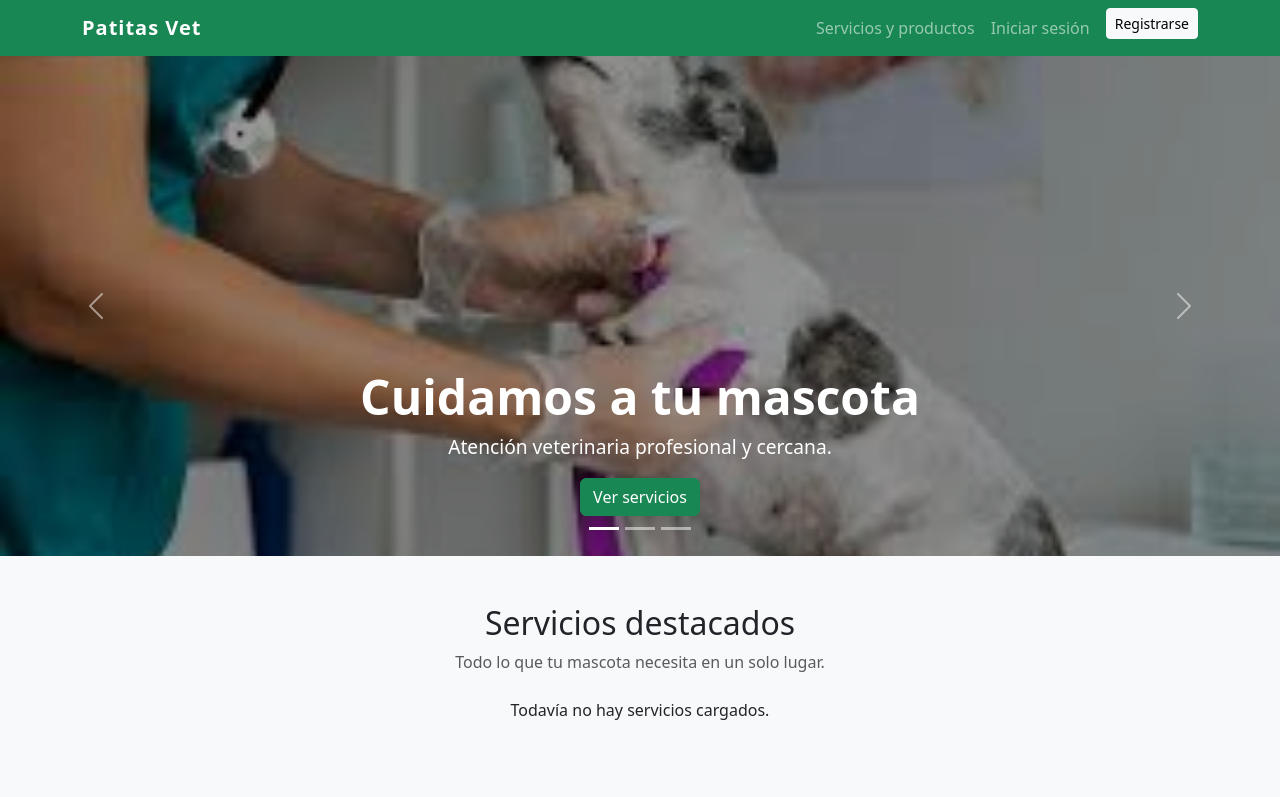
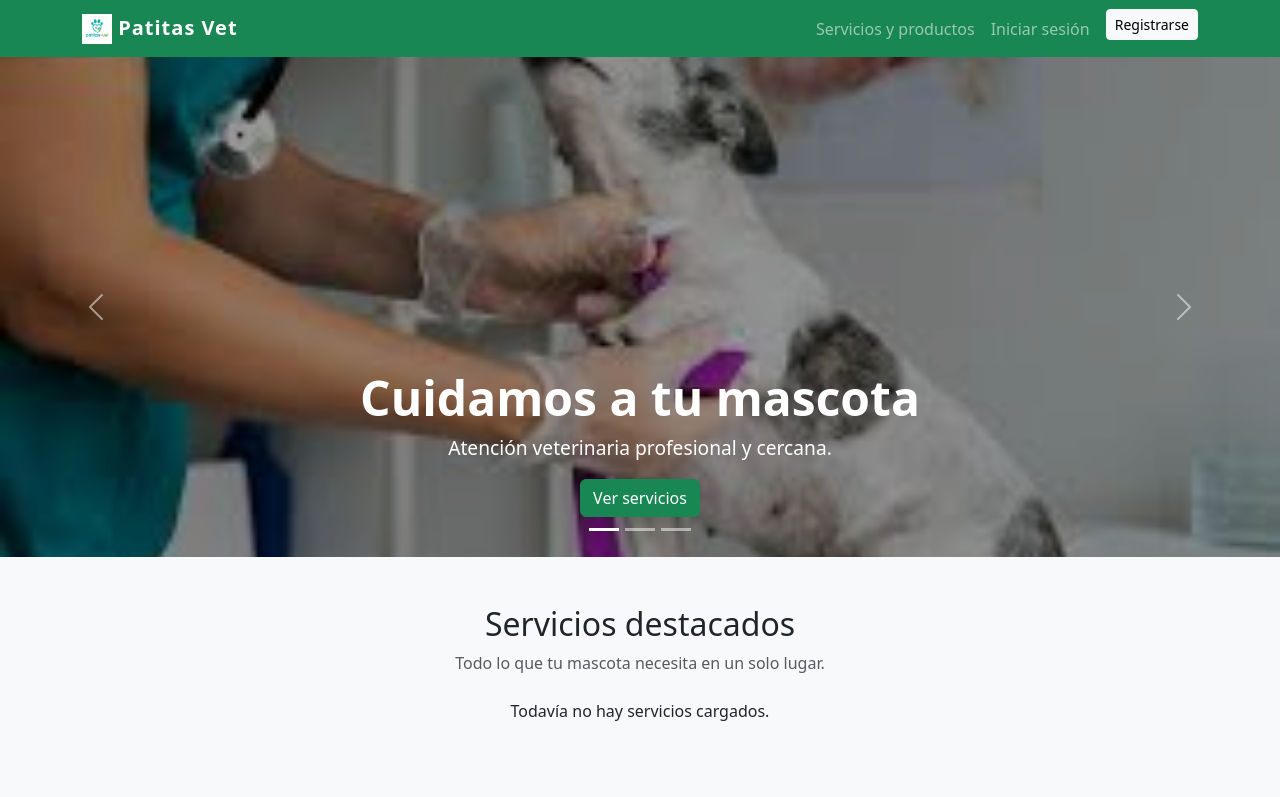
Before and after one commit to julitaiter/Patitas-Vet, a Django app: page / in a window 1280 px wide. Shown: the top 797 px of the page. Run offline with Django 5.2, Linux system fonts and the light colour scheme; data that the repository does not hold is empty.

Commit message:
Agregar imágenes para el carrusel y favicon en la plantilla base

```diff
--- a/templates/base.html
+++ b/templates/base.html
@@ -8,6 +8,8 @@
     <title>Patitas Vet</title>
 
     <meta name="viewport" content="width=device-width, initial-scale=1">
+    <!-- Favicon -->
+    <link rel="icon" type="image/x-icon" href="{% static 'img/icon/icon.ico' %}">
 
     <!-- Bootstrap CSS -->
     <link href="https://cdn.jsdelivr.net/npm/bootstrap@5.3.3/dist/css/bootstrap.min.css" rel="stylesheet">
@@ -21,6 +23,7 @@
     <nav class="navbar navbar-expand-lg navbar-dark bg-success">
         <div class="container">
             <a class="navbar-brand fw-bold" href="{% url 'index' %}">
+                <img src="{% static 'img/icon/icon.jpg' %}" alt="logo" width="30" height="30" class="d-inline-block align-text-top">
                 Patitas Vet
             </a>
 
--- a/templates/index.html
+++ b/templates/index.html
@@ -19,7 +19,7 @@
     <div class="carousel-inner">
 
         <div class="carousel-item active">
-            <img src="{% static 'img/carousel-1.jpg' %}" class="d-block w-100 carousel-img" alt="Veterinaria">
+            <img src="{% static 'img/carousel/1.jpg' %}" class="d-block w-100 carousel-img" alt="Veterinaria">
 
             <div class="carousel-caption d-none d-md-block">
                 <h1>Cuidamos a tu mascota</h1>
@@ -31,7 +31,7 @@
         </div>
 
         <div class="carousel-item">
-            <img src="{% static 'img/carousel-2.jpg' %}" class="d-block w-100 carousel-img" alt="Peluquería canina">
+            <img src="{% static 'img/carousel/2.jpg' %}" class="d-block w-100 carousel-img" alt="Peluquería canina">
 
             <div class="carousel-caption d-none d-md-block">
                 <h1>Peluquería canina</h1>
@@ -40,7 +40,7 @@
         </div>
 
         <div class="carousel-item">
-            <img src="{% static 'img/carousel-3.jpg' %}" class="d-block w-100 carousel-img" alt="Pet shop">
+            <img src="{% static 'img/carousel/3.jpg' %}" class="d-block w-100 carousel-img" alt="Pet shop">
 
             <div class="carousel-caption d-none d-md-block">
                 <h1>Productos para mascotas</h1>
```
Also changed, not shown: static/img/carousel/1.jpg (renamed from static/img/carousel-1.jpg), static/img/carousel/2.jpg (renamed from static/img/carousel-2.jpg), static/img/carousel/3.jpg (renamed from static/img/carousel-3.jpg), static/img/icon/icon.ico (added), static/img/icon/icon.jpg (added), static/img/icon/icon.png (added).
